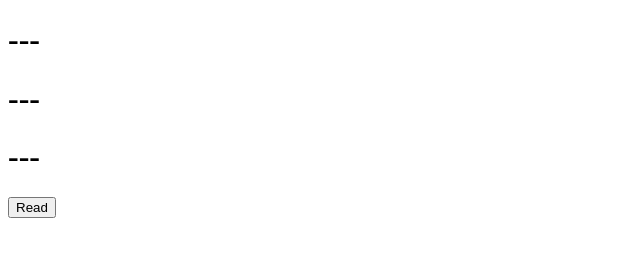
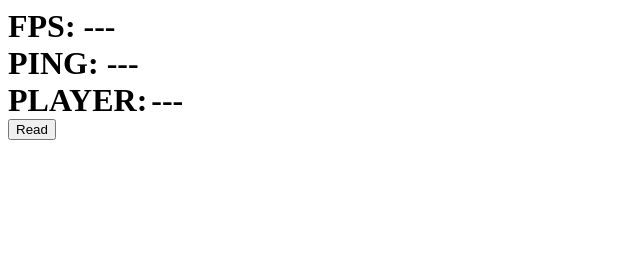
Before and after one commit to 63070019/multi, a plain HTML site: page index.html in a window 1280 px wide. Shown: the whole page, without its empty margins (0-640 px from the left). Drawn offline with Linux system fonts and the light colour scheme.

Commit message:
Update index.html

```diff
--- a/index.html
+++ b/index.html
@@ -67,11 +67,26 @@
                 })
             })
         </script>
+
+        <style>
+            h1{
+                display: inline;
+            }
+        </style>
     </head>
     <body>
-        <h1 id=title>---</h1>
-        <h1 id=title2>---</h1>
-        <h1 id=title3>---</h1>
+        <div>
+            <h1 >FPS:   </h1>
+            <h1 id=title>---</h1>
+        </div>
+        <div>
+            <h1 >PING:   </h1>
+            <h1 id=title2>---</h1>
+        </div>
+        <div>
+            <h1 >PLAYER:</h1>
+            <h1 id=title3>---</h1>
+        </div>
         <button id=read>Read</button>
     </body>
 </html>
```
